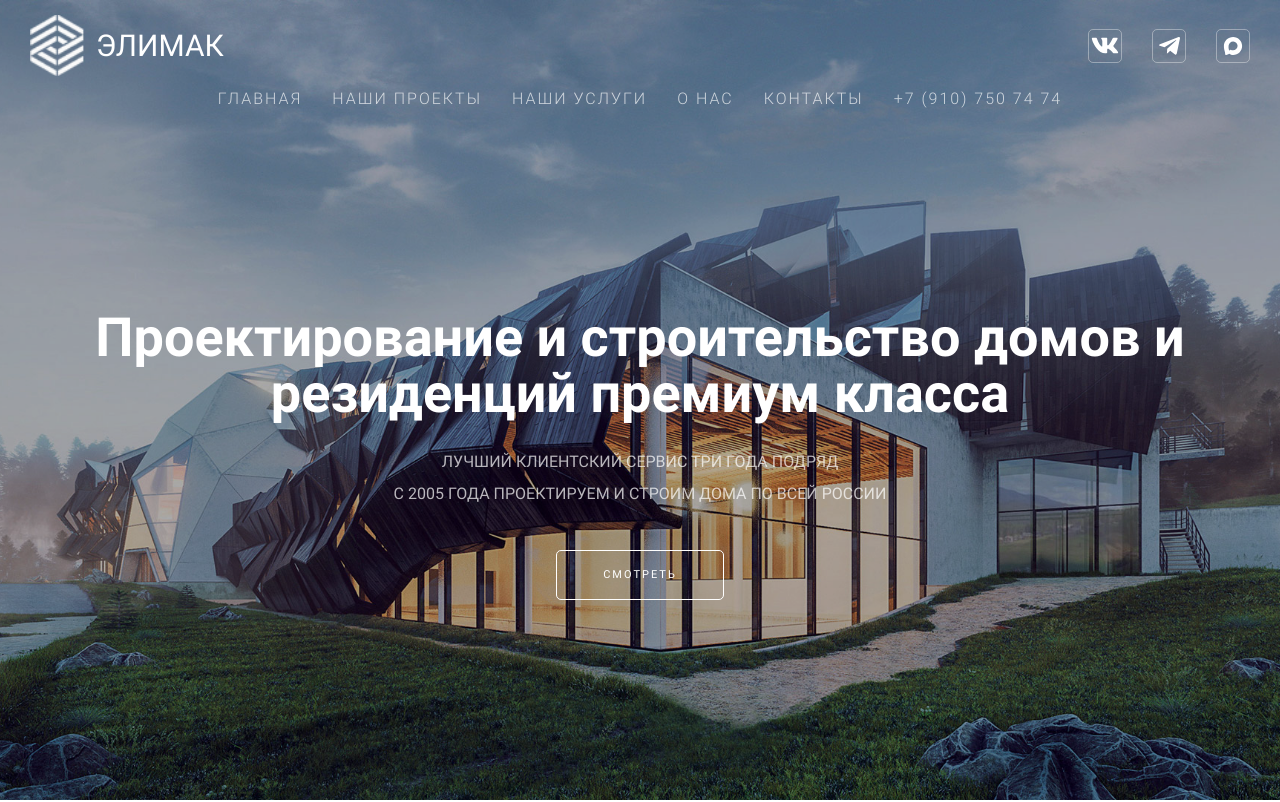
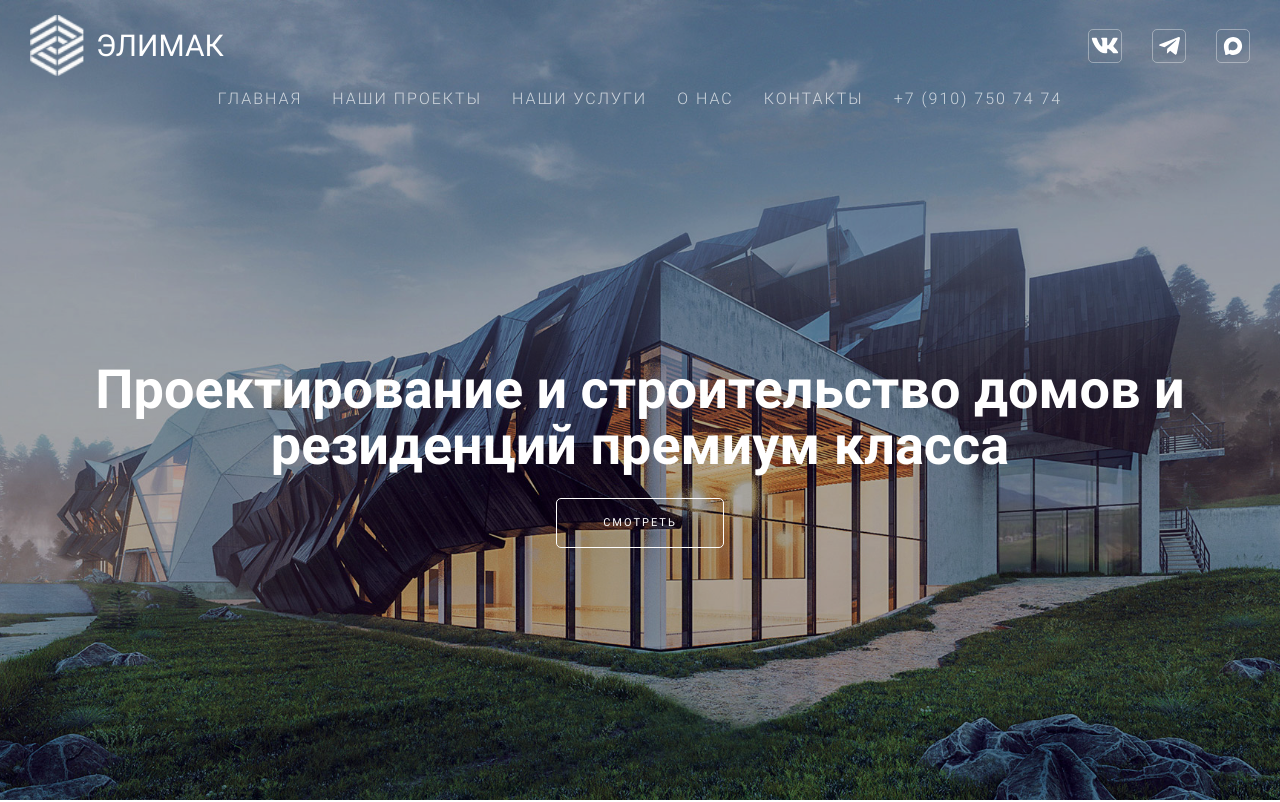
Before and after one commit to SergeyMalyuga/elimak-angular, an Angular app: page / in a window 1280 px wide. Shown: the top 802 px of the page. Built offline with nearby package versions, Linux system fonts and the light colour scheme.

Commit message:
refactor(hero.component): удалить description

```diff
--- a/src/app/features/hero/hero.component.html
+++ b/src/app/features/hero/hero.component.html
@@ -3,10 +3,6 @@
     <h1 class="hero__title-main">
       Проектирование и строительство домов и резиденций премиум класса
     </h1>
-    <p class="hero__description">Лучший клиентский сервис три года подряд</p>
-    <p class="hero__description">
-      C 2005 года проектируем и строим дома по всей России
-    </p>
     <a class="hero__link-projects" href="#"
       >Смотреть <span class="visually-hidden">проекты</span></a
     >
```
